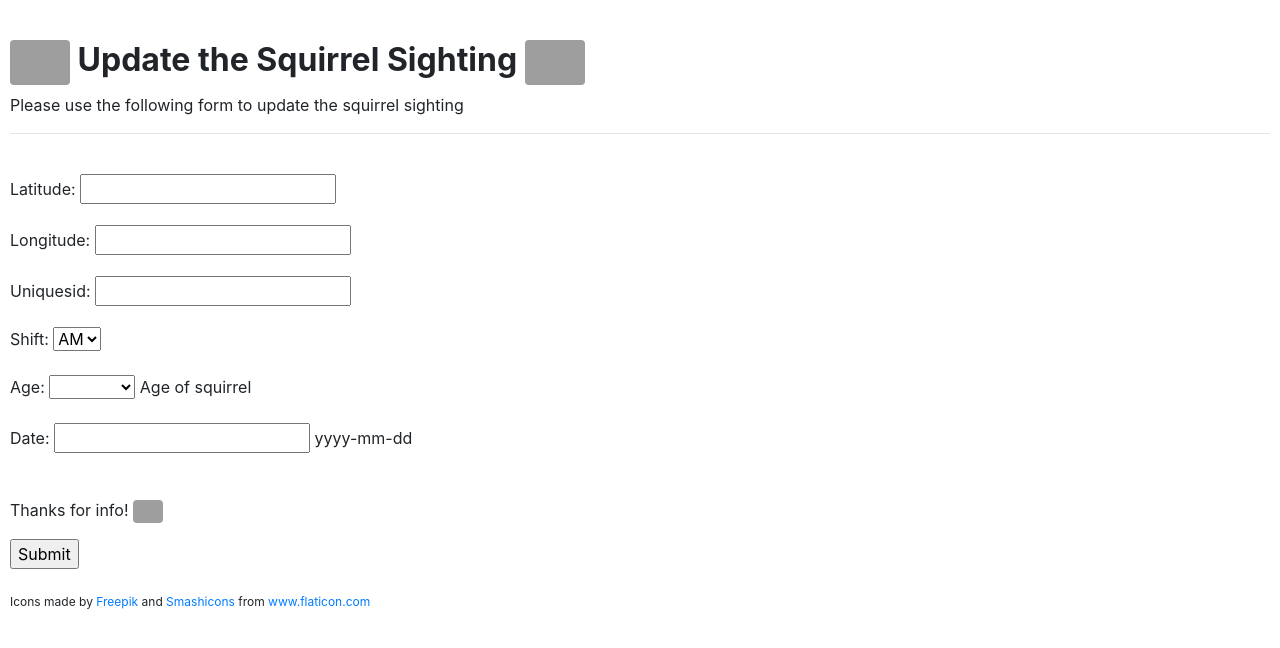
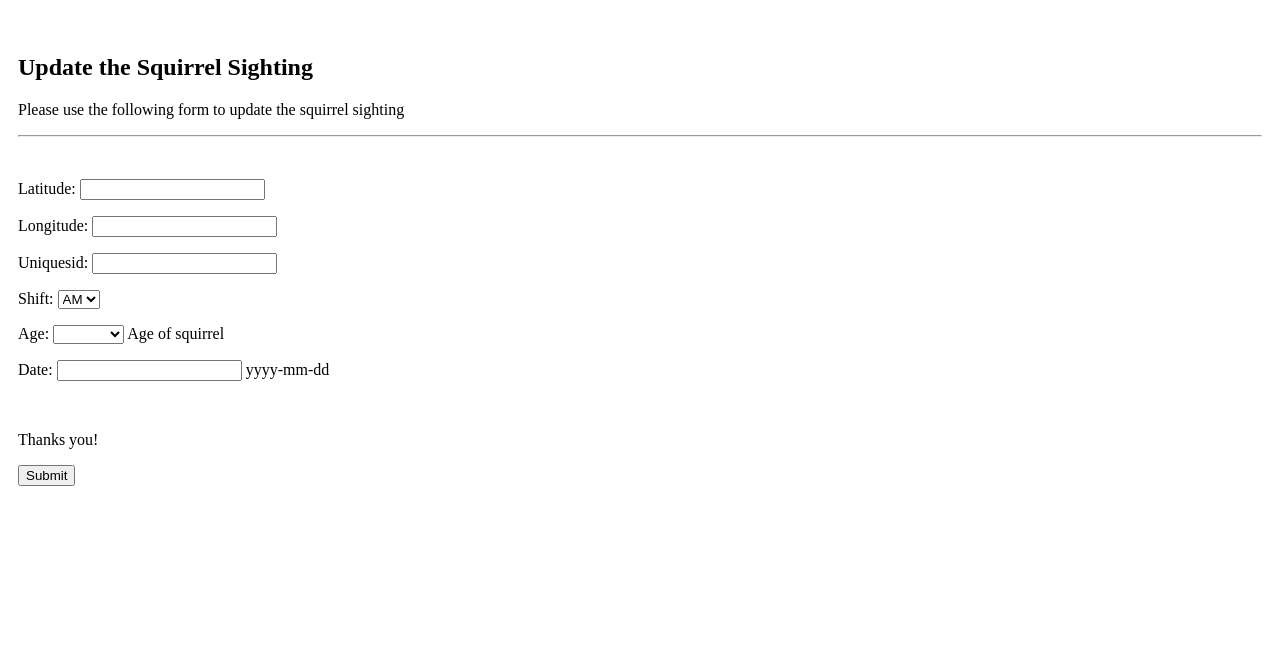
Before and after one commit to jh4309/final-project, a Django app: template map/templates/map/update.html in a window 1280 px wide. Shown: the top 648 px of the page. Run offline with Django 3.2, Linux system fonts and the light colour scheme; the template is opened without the code that fills it: values that come from a table or form of the project are taken from there, others are empty; some libraries are stand-ins or nearby versions; grey boxes are pictures that could not be loaded.

Commit message:
final fix

```diff
--- a/map/management/commands/import_squirrel_data.py
+++ b/map/management/commands/import_squirrel_data.py
@@ -27,7 +27,7 @@ class Command(BaseCommand):
                 latitude = item['Y'],
                 longitude = item['X'],
                 shift = item['Shift'],
-                Date = date(int(item['Date'][-4:]),int(item['Date'][:2]), int(item['Date'][2:4]))
+                Date = date(int(item['Date'][-4:]),int(item['Date'][:2]), int(item['Date'][2:4])),
                 age = item['Age'],
                 uniquesid = item['Unique Squirrel ID'],
                 Primary_Fur_Color = item['Primary Fur Color'],
--- a/map/templates/map/addsight.html
+++ b/map/templates/map/addsight.html
@@ -7,14 +7,14 @@
 		<br>
 		<strong><h2>   Did you see a new Sqiurrel?   </strong>
 		</h2>
-		<p>Please fill out the following information to share it with us :)</p>
+		<p>Please fill out the following information</p>
 		<hr>
 		<br>
                 <form method='post'>
                         {% csrf_token %}
                         {{form.as_p}}
                         <br>
-			<p>Thanks for sharing! <img src="https://image.flaticon.com/icons/svg/1140/1140163.svg" style="width:30px" class="rounded" alt="..." ></p>
+			<p>Thanks you!</p>
                         <input type="submit" name="add">
 			<br>
                 </form>
--- a/map/templates/map/update.html
+++ b/map/templates/map/update.html
@@ -1,15 +1,11 @@
 <!doctype html>
 <html>
-        <head>
-                <title>Squirrel Tracker: Update the Squirrel Sighting</title>
-                <link rel="stylesheet" href="https://maxcdn.bootstrapcdn.com/bootstrap/4.0.0/css/bootstrap.min.css"
- integrity="sha384-Gn5384xqQ1aoWXA+058RXPxPg6fy4IWvTNh0E263XmFcJlSAwiGgFAW/dAiS6JXm" crossorigin="anonymous">
-        </head>
+
         <body>
 <style>body{padding-left:10px; padding-right:10px;}</style>
                 <p>
                 <br>
-		<strong><h2><img src="https://image.flaticon.com/icons/svg/604/604239.svg" style="width:60px" class="rounded" alt="..." >   Update the Squirrel Sighting    <img src="https://image.flaticon.com/icons/svg/1230/1230876.svg" style="width:60px" class="rounded" alt="..." ></strong>
+		<strong><h2>  Update the Squirrel Sighting    </strong>
                 </h2>
                 <p>Please use the following form to update the squirrel sighting</p>
                 <hr>
@@ -18,11 +14,11 @@
                         {% csrf_token %}
                         {{form.as_p}}
                         <br>
-                        <p>Thanks for info! <img src="https://image.flaticon.com/icons/svg/1140/1140163.svg" style="width:30px" class="rounded" alt="..." ></p>
+                        <p>Thanks you! </p>
                         <input type="submit" name="save">
                         <br>
                 </form>
                 <br>
-                <div style=font-size:12px>Icons made by <a href="https://www.flaticon.com/authors/freepik" title="Freepik">Freepik</a> and <a href="https://www.flaticon.com/authors/smashicons" title="Smashicons">Smashicons</a> from <a href="https://www.flaticon.com/" title="Flaticon">www.flaticon.com</a></div>
+
         </body>
 </html>
```
Also changed, not shown: map/migrations/0001_initial.py, map/migrations/0002_auto_20201022_1721.py (deleted).
